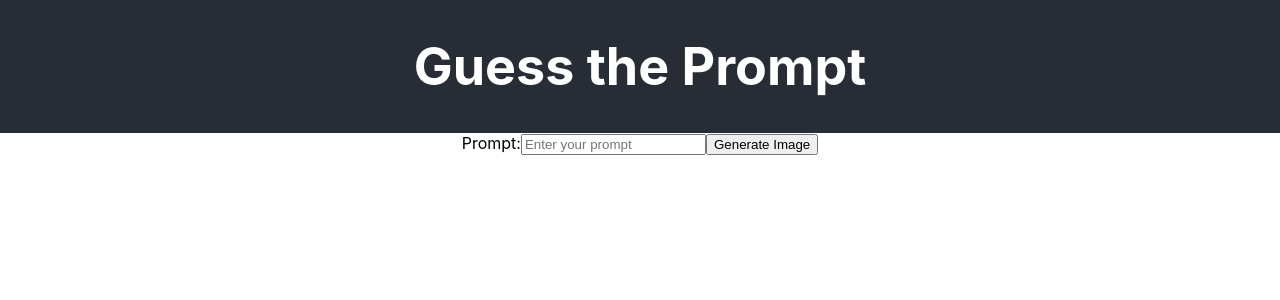
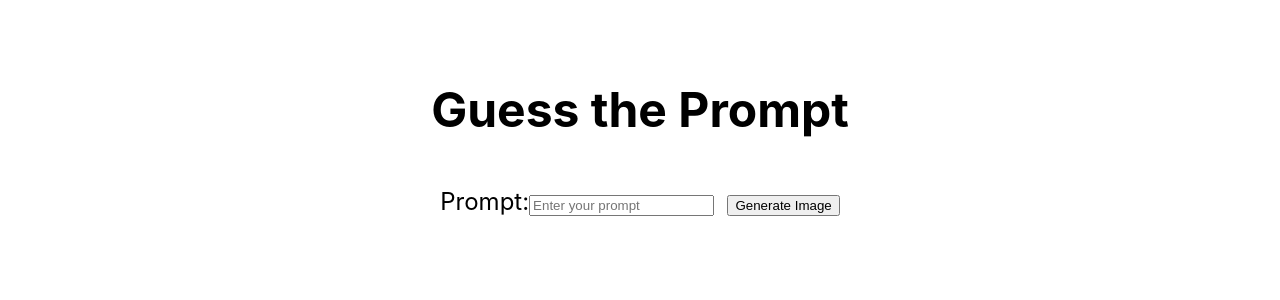
Before and after one commit to mweiss427/whatdaprompt, a React (Create React App) app: page / in a window 1280 px wide. Shown: the top 300 px of the page. Built offline with nearby package versions, Linux system fonts and the light colour scheme.

Commit message:
working demo

```diff
--- a/src/App.css
+++ b/src/App.css
@@ -1,44 +1,51 @@
 .App {
   text-align: center;
+  font-size: 1.5em;
+  padding: 2em;
 }
 
 .App-header {
-  background-color: #282c34;
-  min-height: 10vh;
-  display: flex;
-  flex-direction: column;
-  align-items: center;
-  justify-content: center;
-  font-size: calc(10px + 2vmin);
-  color: white;
+  margin-bottom: 2em;
+}
+
+.App-title {
+  font-weight: bold;
+}
+
+form {
+  margin-bottom: 2em;
+}
+
+input[type="text"] {
+  margin-left: 1em;
+}
+
+button[type="submit"] {
+  margin-left: 1em;
 }
 
 .image-container {
-  margin-top: 2rem;
   position: relative;
+  margin: 0 auto;
+  width: 90%;
+  max-width: 512px;
 }
 
-.image {
-  max-width: 100%;
-  max-height: 70vh;
-  display: block;
-  margin: 0 auto;
+.prompt-container {
+  position: absolute;
+  bottom: 0;
+  left: 0;
+  width: 100%;
+  background-color: rgba(0, 0, 0, 0.5);
+  padding: 0.5em;
 }
 
-.show-prompt {
-  position: absolute;
-  bottom: 10px;
-  left: 50%;
-  transform: translateX(-50%);
-  padding: 0.5rem;
-  background-color: #282c34;
+.prompt-text {
   color: white;
-  border: none;
-  border-radius: 5px;
-  cursor: pointer;
+  font-size: 1.5em;
+  font-weight: bold;
 }
 
-.prompt {
-  margin-top: 1rem;
-  font-size: 1.2rem;
+.prompt-container button {
+  margin-top: 0.5em;
 }
```
